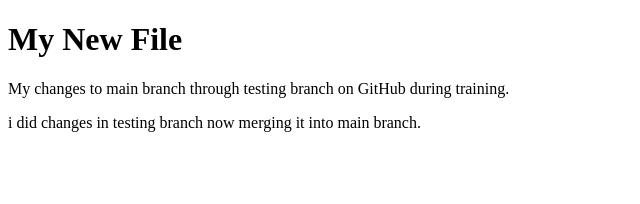
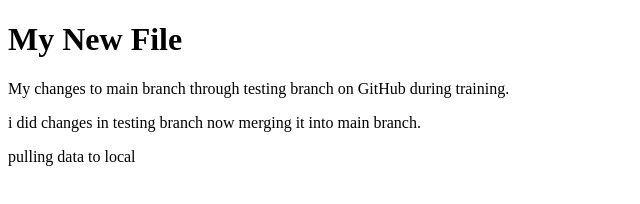
Before and after one commit to arsalan460/PseudoSquareTraining, a plain HTML site: page index.html in a window 1280 px wide. Shown: the whole page, without its empty margins (0-640 px from the left). Drawn offline with Linux system fonts and the light colour scheme.

Commit message:
Update index.html

```diff
--- a/index.html
+++ b/index.html
@@ -7,5 +7,7 @@
 <p>My changes to main branch through testing branch on GitHub during training.</p>
 <p>i did changes in testing branch now merging it into main branch.</p>
 
+  <p> pulling data to local </p>
+
 </body>
 </html>
```
